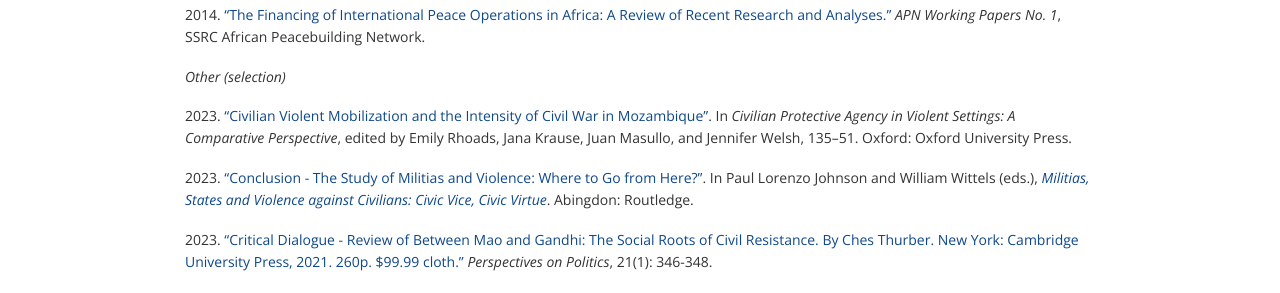
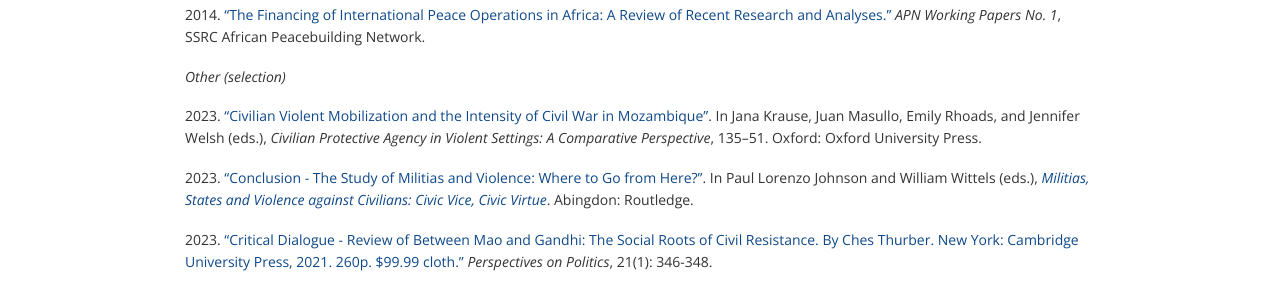
Before and after one commit to corinnajentzsch/corinnajentzsch.github.io, a Jekyll site: the page built from publications.md, in a window 1280 px wide. Shown: the part 996-1289 px from the top of the page. Built offline with Jekyll 4.4.1, drawn with Linux system fonts in a browser that asks for light colours.

Commit message:
Update publications.md

```diff
--- a/publications.md
+++ b/publications.md
@@ -32,7 +32,7 @@ _Peer-reviewed_
 
 _Other (selection)_
 
-2023\. ["Civilian Violent Mobilization and the Intensity of Civil War in Mozambique"](https://books.google.nl/books/about/Civilian_Protective_Agency_in_Violent_Se.html?id=vTHaEAAAQBAJ&redir_esc=y). In _Civilian Protective Agency in Violent Settings: A Comparative Perspective_, edited by Emily Rhoads, Jana Krause, Juan Masullo, and Jennifer Welsh, 135–51. Oxford: Oxford University Press.
+2023\. ["Civilian Violent Mobilization and the Intensity of Civil War in Mozambique"](https://books.google.nl/books/about/Civilian_Protective_Agency_in_Violent_Se.html?id=vTHaEAAAQBAJ&redir_esc=y). In Jana Krause, Juan Masullo, Emily Rhoads, and Jennifer Welsh (eds.), _Civilian Protective Agency in Violent Settings: A Comparative Perspective_, 135–51. Oxford: Oxford University Press.
 
 2023\. ["Conclusion - The Study of Militias and Violence: Where to Go from Here?"](https://www.routledge.com/Militias-States-and-Violence-against-Civilians-Civic-Vice-Civic-Virtue/Johnson-Wittels/p/book/9781032122816). In Paul Lorenzo Johnson and William Wittels (eds.), [_Militias, States and Violence against Civilians: Civic Vice, Civic Virtue_](https://www.routledge.com/Militias-States-and-Violence-against-Civilians-Civic-Vice-Civic-Virtue/Johnson-Wittels/p/book/9781032122816). Abingdon: Routledge.
 
```
